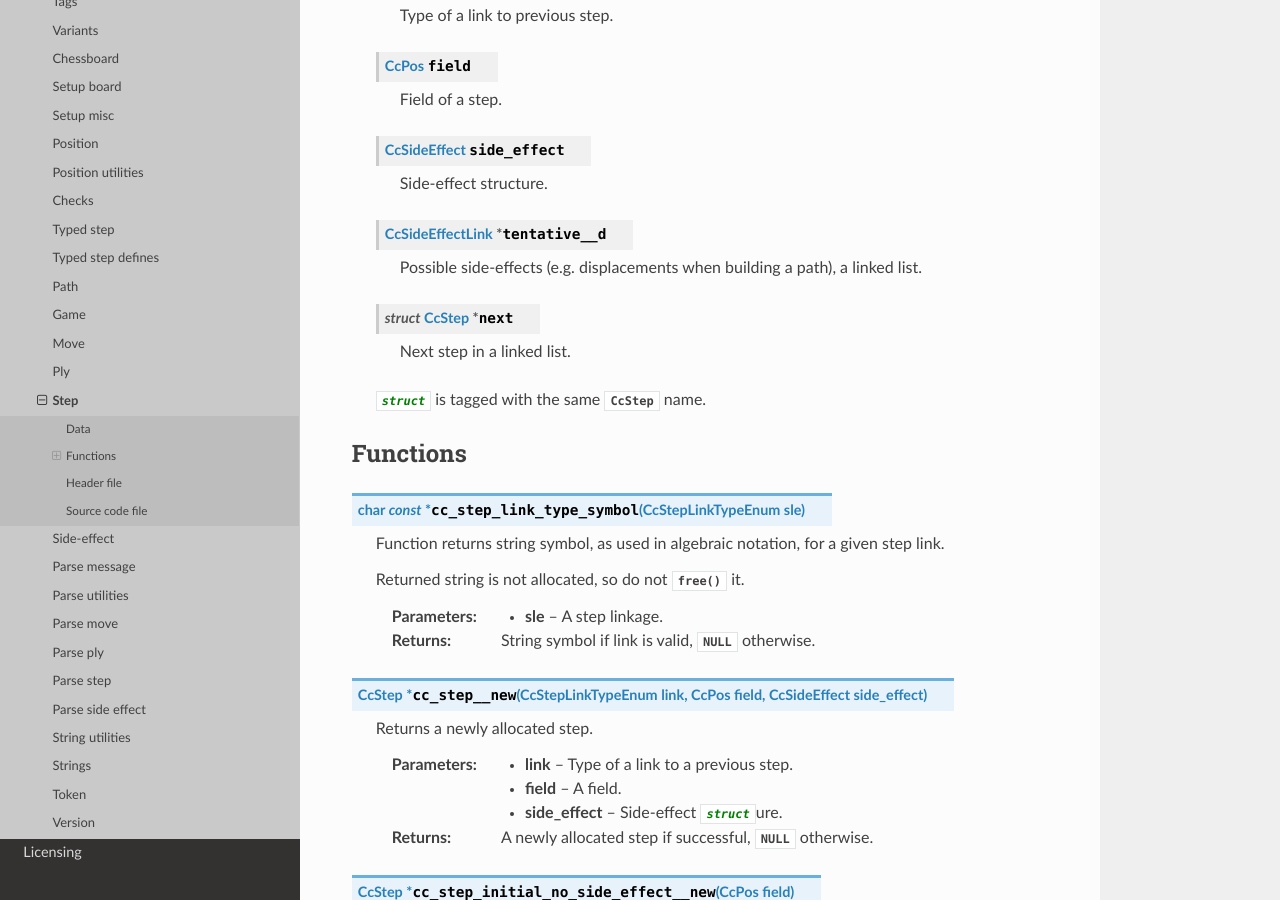
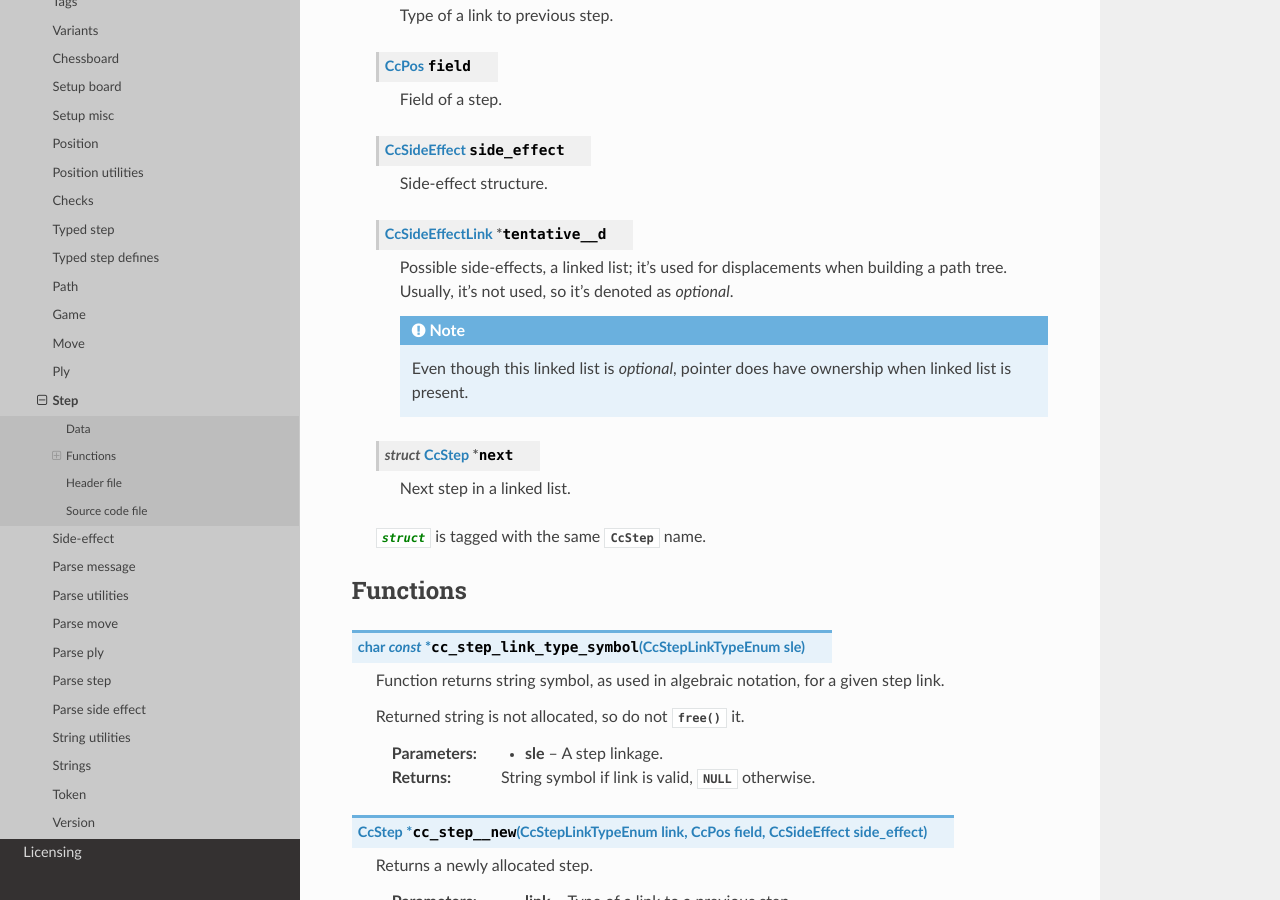
Before and after one commit to mmlacak/crochess, a Sphinx documentation site: the page built from docs/source/libcc/ccstep.rst, in a window 1280 px wide and 900 px high, scrolled down 1648 px. Built offline with Sphinx 7.4.7 and the Read the Docs theme 3.1.0, drawn with Linux system fonts in a browser that asks for light colours.

Commit message:
Clarified tentative__d.

```diff
--- a/docs/source/libcc/ccstep.rst
+++ b/docs/source/libcc/ccstep.rst
@@ -94,7 +94,14 @@ Data
 
     .. c:member:: CcSideEffectLink * tentative__d
 
-        Possible side-effects (e.g. displacements when building a path), a linked list.
+        Possible side-effects, a linked list; it's used for displacements
+        when building a path tree. Usually, it's not used, so it's denoted
+        as *optional*.
+
+        .. note::
+
+            Even though this linked list is *optional*, pointer does have
+            ownership when linked list is present.
 
     .. c:member:: struct CcStep * next
 
```
Also changed, not shown: 1 other file.
